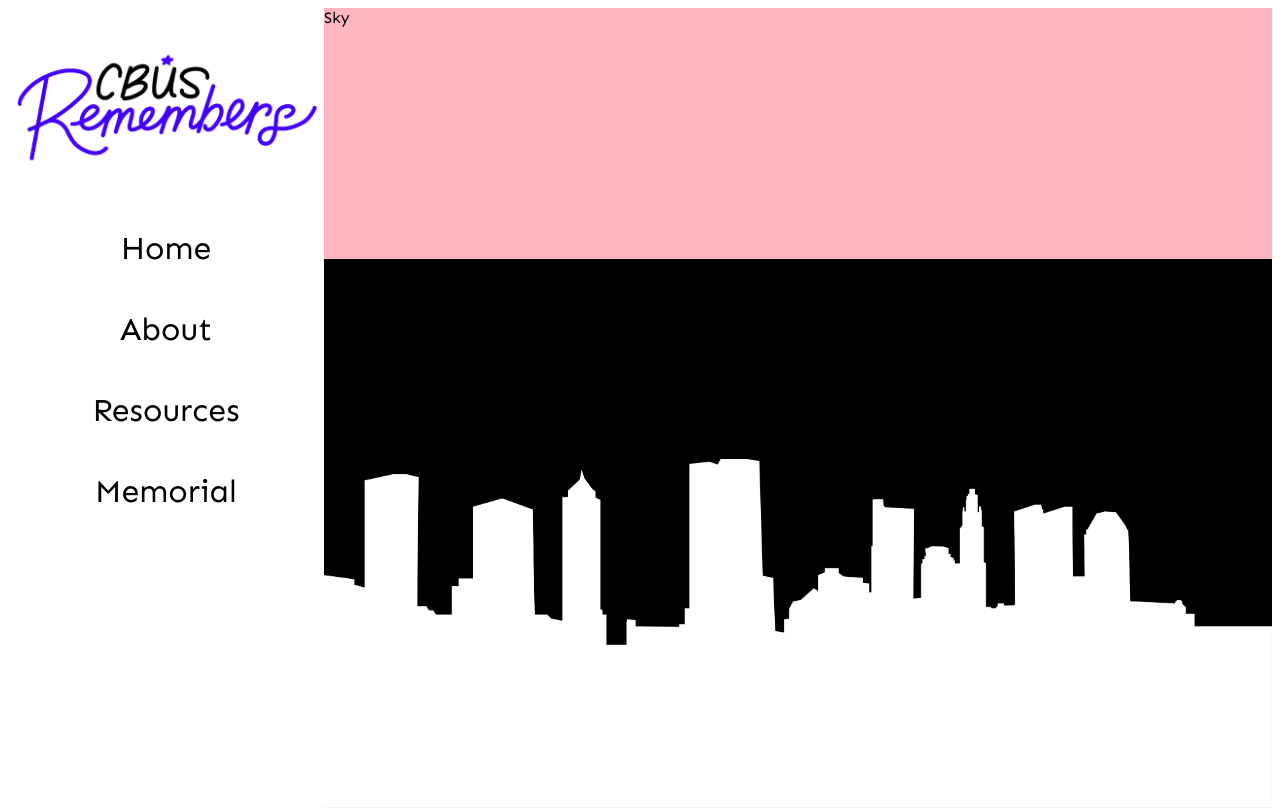
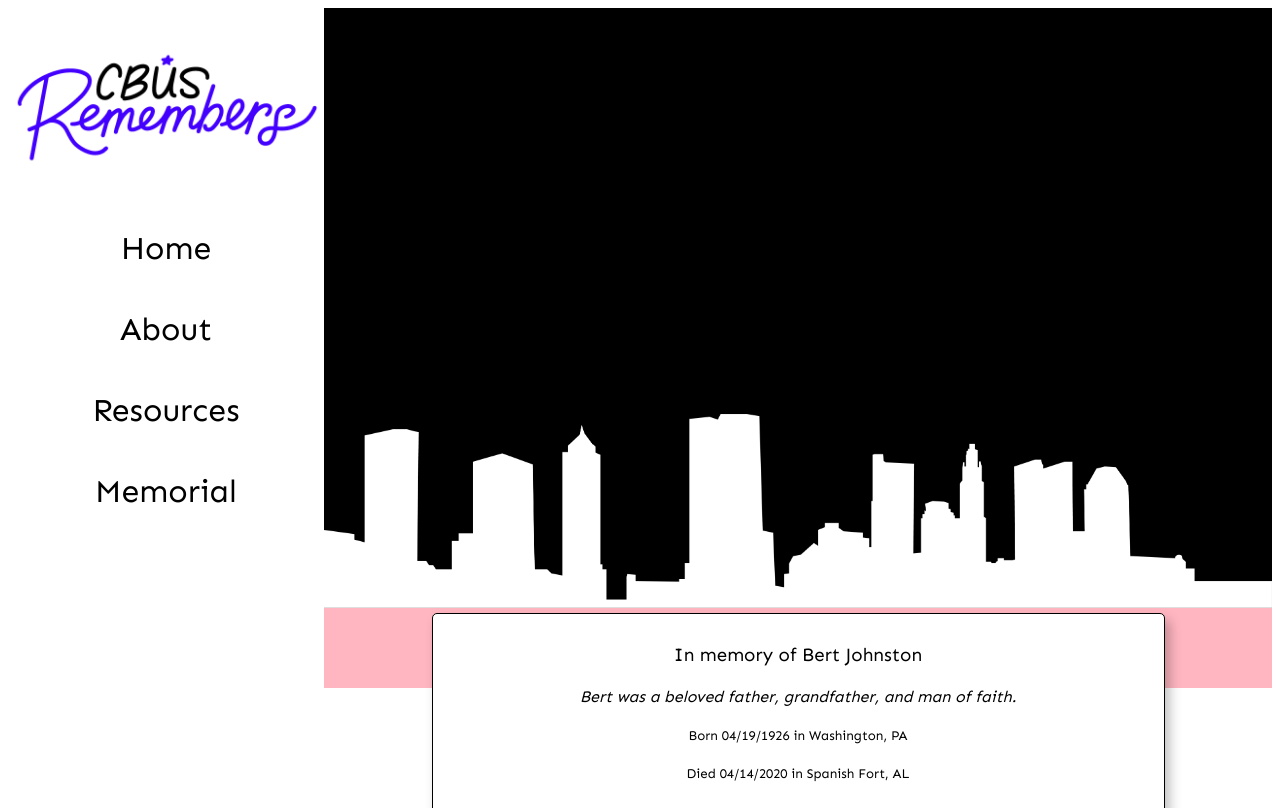
Before and after one commit to wijohnst/rememberingcolumbus.github.io, a React (Create React App) app: page / in a window 1280 px wide. Built offline with nearby package versions, Linux system fonts and the light colour scheme.

Commit message:
virtual memorial demo

```diff
--- a/package.json
+++ b/package.json
@@ -7,6 +7,7 @@
     "@testing-library/react": "^9.3.2",
     "@testing-library/user-event": "^7.1.2",
     "framer-motion": "^1.11.0",
+    "moment": "^2.26.0",
     "react": "^16.13.1",
     "react-dom": "^16.13.1",
     "react-scripts": "3.4.1",
--- a/public/style.css
+++ b/public/style.css
@@ -15,6 +15,22 @@ a{
 a:hover{
   text-decoration: underline;
   color: #ffffff;
+}
+
+button{
+  padding: 10px;
+  font-size: 1rem;
+  background-color: #3300FF;
+  border: none;
+  border-radius: 5px;
+  color: white;
+  font-weight: 600;
+  box-shadow: 7px 7px 12px rgba(0,0,0,.25);
+  transition: all ease-in-out .25s;
+}
+
+button:hover{
+  box-shadow: none;
 }
 
 i{
--- /dev/null
+++ b/src/components/MemorialComponents/CardArea.js
@@ -0,0 +1,26 @@
+import React, { useContext } from 'react'
+import styled from 'styled-components'
+
+import MemorialContext from './MemorialContext'
+import MemorialCard from './MemorialCard';
+
+const CardAreaWrapper = styled.div`
+  display: flex;
+  justify-content: center;
+  align-items: center;
+`
+
+export default function CardArea() {
+
+  const {data, nav, stars} = useContext(MemorialContext);
+
+  const { target } = nav;
+
+  return(
+  <CardAreaWrapper>
+    <MemorialCard data={data.value[target]} nav={nav} stars={stars}/>
+  </CardAreaWrapper>
+  )
+
+
+}
--- /dev/null
+++ b/src/components/MemorialComponents/MemorialCard.js
@@ -0,0 +1,56 @@
+import React from 'react'
+import styled from 'styled-components'
+import moment from 'moment'
+
+const MemorialCardWrapper = styled.div`
+  display: flex;
+  flex-direction: column;
+  justify-content: center;
+  align-items: center;
+  flex: 1;
+`
+const MemorialCardDisplay = styled.div`
+  border: solid thin black;
+  width: 75%;
+  padding: 10px;
+`
+
+export default function MemorialCard(props) {
+
+  const {nav : {target,controller}} = props;
+
+  const {stars : {starsArr, setStarsArr}} = props;
+  function handleClick(){
+
+    controller(target + 1);
+    setStarsArr([...starsArr,target])
+
+
+  }
+
+
+  const {
+          data :
+                {
+                  firstName,
+                  lastName,
+                  dateOfBirth,
+                  dateOfDeath,
+                  placeOfBirth,
+                  placeOfDeath,
+                  message
+                }
+              } = props;
+
+  return (
+    <MemorialCardWrapper>
+      <MemorialCardDisplay className="card">
+        <h3>In memory of {firstName} {lastName} </h3>
+        <h4><i>{message}</i></h4>
+        <h5>Born {moment(dateOfBirth).format('MM/DD/YYYY')} in {placeOfBirth}</h5>
+        <h5>Died {moment(dateOfDeath).format('MM/DD/YYYY')} in {placeOfDeath}</h5>
+      </MemorialCardDisplay>
+    <button onClick={handleClick}>Continue</button>
+    </MemorialCardWrapper>
+  )
+}
--- a/src/components/MemorialComponents/MemorialContextProvider.js
+++ b/src/components/MemorialComponents/MemorialContextProvider.js
@@ -1,23 +1,23 @@
-import React, { useState, useEffect } from 'react'
+import React, { useState } from 'react'
 import MemorialContext from './MemorialContext';
 
 import { getMemorialData } from '../../utils/getMemorialData'
 
 export default function AppContextProvider(props) {
 
-  const [memorialData, setMemorialData] = useState(undefined);
-  //Used to determine which info from memorialData array to display
-  const [memorialTarget, setMemorialTarget] = useState(1);
+  const [memorialData] = useState(() => getMemorialData());
 
-  useEffect(() => {
-    console.log('Getting memorial data...');
-    setMemorialData(getMemorialData()); //returns mock data from getMemorialData function
-  },[])
+  //Used to as index for displaying memorial data @ memorialCard
+  const [memorialTarget, setMemorialTarget] = useState(0);
+
+  //starsArr is an array that is used to display stars in the sky, each representing a person who has passed; an element is added to the array for each card that the user views
+  const [starsArr, setStarsArr] = useState([]);
 
   return (
     <MemorialContext.Provider value={{
-      data : {value: memorialData, controller: setMemorialTarget},
-      nav : {target : memorialTarget, controller: setMemorialTarget}
+      data : {value: memorialData},
+      nav : {target : memorialTarget, controller: setMemorialTarget},
+      stars : {starsArr: starsArr, setStarsArr: setStarsArr}
     }
     }>
 
--- a/src/components/MemorialComponents/SkyArea.js
+++ b/src/components/MemorialComponents/SkyArea.js
@@ -1,14 +1,77 @@
-import React from 'react'
+import React, {useRef, useEffect, useContext, useState } from 'react'
 import styled from 'styled-components'
 
+import MemorialContext from './MemorialContext'
+
 const SkyAreaWrapper = styled.div`
-  background-color :  lightpink;
-  padding-bottom: 24.5%;
+  /* background-color :  lightpink; */
+  height: 40vh;
 `
+
+function getRandomNumber(min, max){
+  return Math.random() * (max - min) + min;
+}
+
+function drawBoxes(ctx, locations, dimensions){
+  const {height, width} = dimensions;
+  ctx.clearRect(0,0,width,height)
+  ctx.fillStyle = '#F6EA31';
+  locations.forEach(location => {
+    ctx.fillRect(location.x,location.y,10,10)
+  })
+}
+
 export default function SkyArea() {
-  return (
-    <SkyAreaWrapper>
-      Sky
-    </SkyAreaWrapper>
-  )
+
+  const wrapperRef = useRef(null);
+  const canvasRef = useRef(null);
+
+  const [dimensions, setDimensions] = useState(undefined);
+  const [locations, setLocations] = useState([]);
+
+  const {stars:{starsArr}} = useContext(MemorialContext);
+
+  //Waits for 'skyarea' to load then puts height & width dimensions in state as 'dimensions' object
+  useEffect(() => {
+    setDimensions({width: wrapperRef.current.clientWidth, height: wrapperRef.current.clientHeight});
+  }, [wrapperRef])
+
+  useEffect( () =>{
+    if(dimensions){
+      const {height, width} = dimensions;
+      setLocations([...locations,{x : getRandomNumber(0, width - 20), y: getRandomNumber(0, height - 20)}])
+    }
+  },[starsArr])
+
+
+  useEffect(() => {
+    if(canvasRef.current){
+      const canvas = canvasRef.current;
+      const ctx = canvas.getContext('2d');
+      drawBoxes(ctx, locations, dimensions);
+    }else{
+      console.log('Loading...')
+    }
+
+  },[dimensions,locations,starsArr])
+
+
+  if(dimensions === undefined){
+    return(
+      <SkyAreaWrapper ref={wrapperRef}>
+        <p>Loading...</p>
+      </SkyAreaWrapper>
+    )
+  }else{
+    return (
+      <SkyAreaWrapper ref={wrapperRef}>
+          <canvas
+          ref={canvasRef}
+          width={dimensions.width}
+          height={dimensions.height}
+          />
+      </SkyAreaWrapper>
+    )
+  }
+
 }
--- a/src/components/View.js
+++ b/src/components/View.js
@@ -50,7 +50,7 @@ export default function View() {
     )
   }else if(view.value === "Memorial"){
     return(
-      <ViewWrapper>
+      <ViewWrapper style={{backgroundColor: "white"}}>
         <MemorialContextProvider>
           <Memorial />
         </MemorialContextProvider>
--- a/src/components/ViewComponents/Memorial.js
+++ b/src/components/ViewComponents/Memorial.js
@@ -1,29 +1,33 @@
-import React, { useContext } from 'react'
+import React from 'react'
 import styled from 'styled-components'
 
-
-import MemorialContext from '../MemorialComponents/MemorialContext'
 import SkyArea from '../MemorialComponents/SkyArea';
 
 import SkylineOutline from '../MemorialComponents/skyline.png'
+import CardArea from '../MemorialComponents/CardArea';
 
+const Container = styled.div`
+  max-height: 85vh;
+  background-color :  lightpink;
+`
 const MemorialWrapper = styled.div`
-background-color: black;
+  background-color: black;
   background-image: url(${SkylineOutline});
   background-size: contain;
   background-repeat: no-repeat;
   background-position: bottom;
-  min-height: 100vh;
+  min-height: 75vh;
+  max-height: 90vh;
 `
 export default function Memorial() {
 
-  const memorialData = useContext(MemorialContext);
-
-  console.log(memorialData);
   return (
-    <MemorialWrapper>
-      <SkyArea />
-    </MemorialWrapper>
+    <Container>
+      <MemorialWrapper>
+        <SkyArea />
+      </MemorialWrapper>
+      <CardArea />
+    </Container>
   )
 }
 
@@ -32,7 +36,7 @@ export default function Memorial() {
 
     [ √ ] Import memorialData from MemorialDataContextProvider
     [   ] Display cards with memorialized person's data (MemorialCards component)
-    [   ] Display Columbus Skyline (Skyline Component)
+    [ √ ] Display Columbus Skyline (Skyline Component)
     [   ] Allow user to scroll through the cards
     [   ] Animate transition between cards
     [   ] Animate stars being added to night sky between each card
--- a/src/utils/getMemorialData.js
+++ b/src/utils/getMemorialData.js
@@ -39,6 +39,33 @@ export function getMemorialData(){
       placeOfBirth : 'Stamford, CT',
       placeOfDeath : 'Grove City, OH',
       message : 'An educator for 25 years with Columbus Public Schools.'
+    },
+    {
+      firstName : 'Bert',
+      lastName : 'Johnston',
+      dateOfBirth : new Date(1926,3, 19),
+      dateOfDeath : new Date(2020, 3, 14),
+      placeOfBirth : 'Washington, PA',
+      placeOfDeath : 'Spanish Fort, AL',
+      message : 'Bert was a beloved father, grandfather, and man of faith.'
+    },
+    {
+      firstName : 'Martha',
+      lastName : 'Albinez',
+      dateOfBirth : new Date(1933,11, 8),
+      dateOfDeath : new Date(2020, 2, 24),
+      placeOfBirth : 'Marion, OH',
+      placeOfDeath : 'Columbus, OH',
+      message : 'Loved her dogs, arepas, and the Cleveland Indiana. GO TRIBE!'
+    },
+    {
+      firstName : 'Albert',
+      lastName : 'Lambardi',
+      dateOfBirth : new Date(1941,6,14),
+      dateOfDeath : new Date(2020, 4, 18),
+      placeOfBirth : 'Stamford, CT',
+      placeOfDeath : 'Grove City, OH',
+      message : 'An educator for 25 years with Columbus Public Schools.'
     }
   ]
 
```
Also changed, not shown: src/components/MemorialComponents/skyline.png, 1 other file (tests, documents, lock files or other folders).
